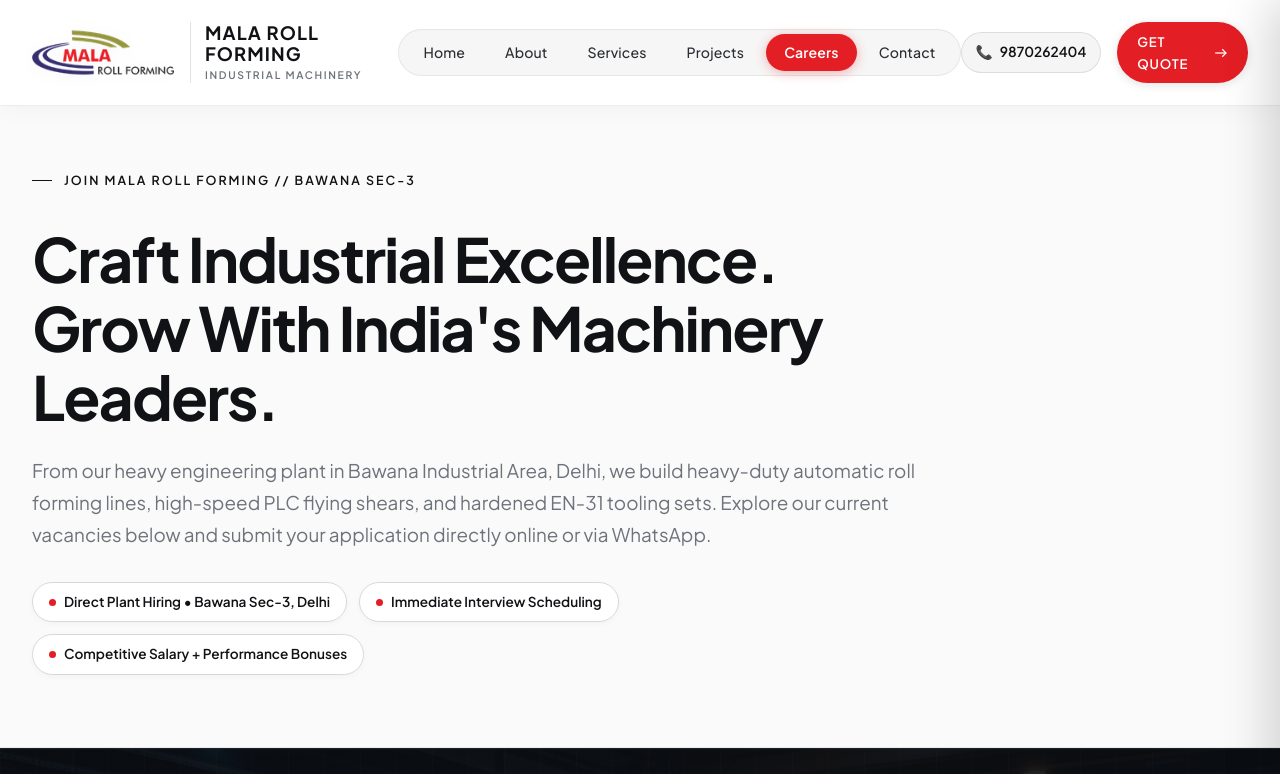
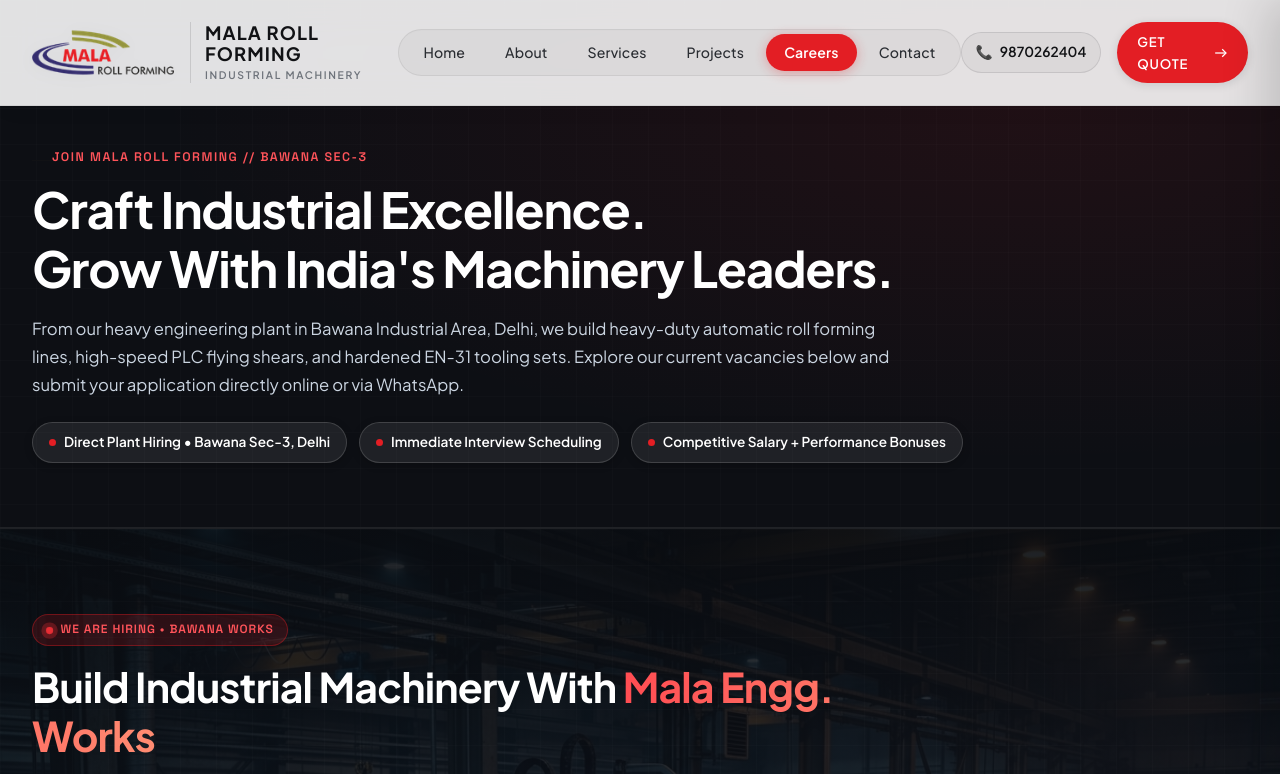
Before and after one commit to Akshat0811hub/malaa, a React (Vite) app: page /careers in a window 1280 px wide. Shown: the top 774 px of the page. Built offline with nearby package versions, Linux system fonts and the light colour scheme.

Commit message:
about us page changes

```diff
--- a/src/pages/About.jsx
+++ b/src/pages/About.jsx
@@ -50,9 +50,8 @@
               Manufactured in Bawana, Delhi
             </h1>
             <p className="page-lead">
-              Operating from J-43, Sec-3, Bawana Industrial Area, Mala Roll Forming (Mala Engg. Works)
-              engineers high-speed, heavy-gauge roll forming machines and industrial sheet cutters
-              built for 24×7 non-stop commercial production.
+              Operating from J-43, Sec-3, Bawana Industrial Area, Mala Roll Forming engineers high-speed,<br className="desktop-br" />
+              heavy-gauge roll forming lines and industrial cutters for non-stop commercial production.
             </p>
           </div>
         </div>
--- a/src/pages/AboutPage.css
+++ b/src/pages/AboutPage.css
@@ -2,27 +2,8 @@
   background-color: var(--white);
 }
 
-.page-hero-banner {
-  padding-top: calc(var(--header-height-normal) + 56px);
-  padding-bottom: 72px;
-  background-color: var(--off-white);
-  border-bottom: 1px solid var(--border-light);
-}
+/* Page hero banner is styled globally for consistent header look */
 
-.page-hero-content {
-  max-width: 860px;
-}
-
-.page-title {
-  margin-bottom: 24px;
-}
-
-.page-lead {
-  font-size: 1.2rem;
-  line-height: 1.75;
-  color: var(--medium-gray);
-  margin: 0;
-}
 
 /* Philosophy Section */
 .about-philosophy {
--- a/src/pages/Careers.jsx
+++ b/src/pages/Careers.jsx
@@ -12,15 +12,15 @@
   return (
     <div className="page-careers">
       {/* Intro Header */}
-      <section className="careers-page-hero" ref={revealRef}>
+      <section className="page-hero-banner" ref={revealRef}>
         <div className="container">
-          <div className="careers-hero-content reveal">
+          <div className="page-hero-content reveal">
             <span className="eyebrow-label">JOIN MALA ROLL FORMING // BAWANA SEC-3</span>
-            <h1 className="careers-hero-title">
+            <h1 className="page-title">
               Craft Industrial Excellence.<br />
               Grow With India's Machinery Leaders.
             </h1>
-            <p className="careers-hero-sub">
+            <p className="page-lead">
               From our heavy engineering plant in Bawana Industrial Area, Delhi, we build heavy-duty
               automatic roll forming lines, high-speed PLC flying shears, and hardened EN-31 tooling sets.
               Explore our current vacancies below and submit your application directly online or via WhatsApp.
--- a/src/pages/CareersPage.css
+++ b/src/pages/CareersPage.css
@@ -1,53 +1,26 @@
 .page-careers {
   background-color: var(--white);
-}
-
-.careers-page-hero {
-  padding-top: calc(var(--header-height-normal) + 56px);
-  padding-bottom: 72px;
-  background-color: var(--off-white);
-  border-bottom: 1px solid var(--border-light);
-}
-
-.careers-hero-content {
-  max-width: 900px;
-}
-
-.careers-hero-title {
-  font-size: clamp(2.4rem, 4.8vw, 3.8rem);
-  font-weight: 700;
-  line-height: 1.14;
-  letter-spacing: -0.03em;
-  color: var(--near-black);
-  margin-top: 14px;
-  margin-bottom: 22px;
-}
-
-.careers-hero-sub {
-  font-size: 1.18rem;
-  line-height: 1.7;
-  color: var(--medium-gray);
-  margin-bottom: 32px;
 }
 
 .careers-hero-stats {
   display: flex;
   flex-wrap: wrap;
   gap: 12px;
+  margin-top: 24px;
 }
 
 .hero-stat-badge {
   display: inline-flex;
   align-items: center;
   gap: 8px;
-  background: var(--white);
-  border: 1px solid var(--border-medium);
+  background: rgba(255, 255, 255, 0.08);
+  border: 1px solid rgba(255, 255, 255, 0.15);
   padding: 8px 16px;
   border-radius: 999px;
   font-size: 0.85rem;
   font-weight: 600;
-  color: var(--near-black);
-  box-shadow: 0 2px 6px rgba(0, 0, 0, 0.03);
+  color: #ffffff;
+  box-shadow: 0 2px 8px rgba(0, 0, 0, 0.2);
 }
 
 .badge-dot {
--- a/src/styles/global.css
+++ b/src/styles/global.css
@@ -200,6 +200,91 @@
   background-color: var(--near-black);
 }
 
+/* Shared Page Hero Banner (Consistent with Home Header Aesthetic) */
+.page-hero-banner {
+  position: relative;
+  padding-top: calc(var(--header-height-normal) + 36px);
+  padding-bottom: 64px;
+  background-color: #0d0f14;
+  color: #ffffff;
+  overflow: hidden;
+  border-bottom: 1px solid rgba(255, 255, 255, 0.08);
+}
+
+.page-hero-banner::before {
+  content: '';
+  position: absolute;
+  top: 0;
+  left: 0;
+  width: 100%;
+  height: 100%;
+  background:
+    radial-gradient(ellipse at 80% 20%, rgba(227, 30, 36, 0.09) 0%, transparent 60%),
+    linear-gradient(180deg, rgba(13, 15, 20, 0.88) 0%, rgba(13, 15, 20, 0.98) 100%);
+  z-index: 1;
+  pointer-events: none;
+}
+
+.page-hero-banner::after {
+  content: '';
+  position: absolute;
+  top: 0;
+  left: 0;
+  width: 100%;
+  height: 100%;
+  background-image:
+    linear-gradient(to right, rgba(255, 255, 255, 0.025) 1px, transparent 1px),
+    linear-gradient(to bottom, rgba(255, 255, 255, 0.025) 1px, transparent 1px);
+  background-size: 36px 36px;
+  z-index: 2;
+  opacity: 0.6;
+  pointer-events: none;
+}
+
+.page-hero-content {
+  position: relative;
+  z-index: 10;
+  max-width: 980px;
+}
+
+.page-hero-content .eyebrow-label {
+  display: inline-block;
+  color: #ff545a;
+  font-family: var(--font-technical);
+  font-size: 0.78rem;
+  font-weight: 700;
+  letter-spacing: 0.12em;
+  text-transform: uppercase;
+  margin-bottom: 12px;
+}
+
+.page-hero-content .page-title {
+  color: #ffffff;
+  font-size: clamp(2.1rem, 4vw, 3.1rem);
+  font-weight: 700;
+  line-height: 1.2;
+  letter-spacing: -0.025em;
+  margin-bottom: 16px;
+}
+
+.page-hero-content .page-lead {
+  color: #cbd5e1;
+  font-size: clamp(1rem, 1.3vw, 1.15rem);
+  line-height: 1.68;
+  max-width: 880px;
+  margin: 0;
+}
+
+.desktop-br {
+  display: inline;
+}
+
+@media (max-width: 768px) {
+  .desktop-br {
+    display: none;
+  }
+}
+
 /* Divider Lines */
 .hairline-divider {
   width: 100%;
```
